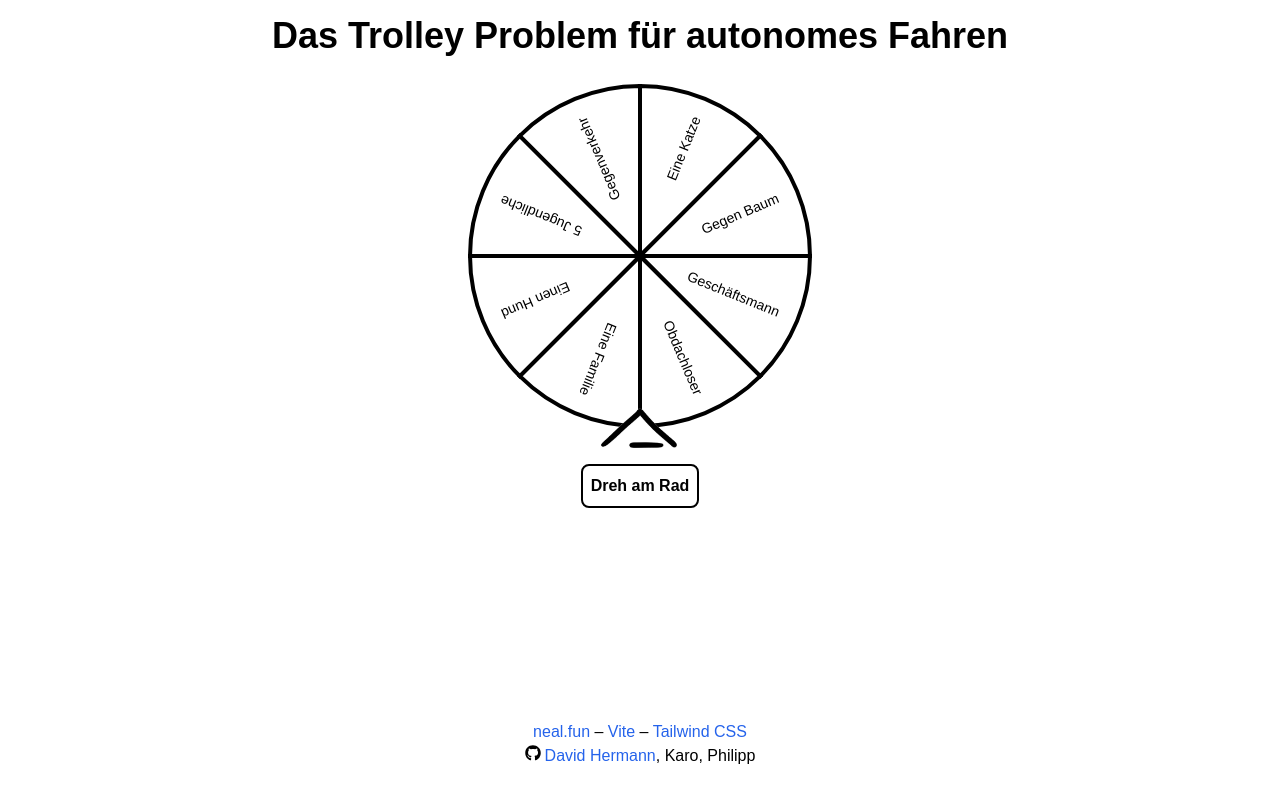
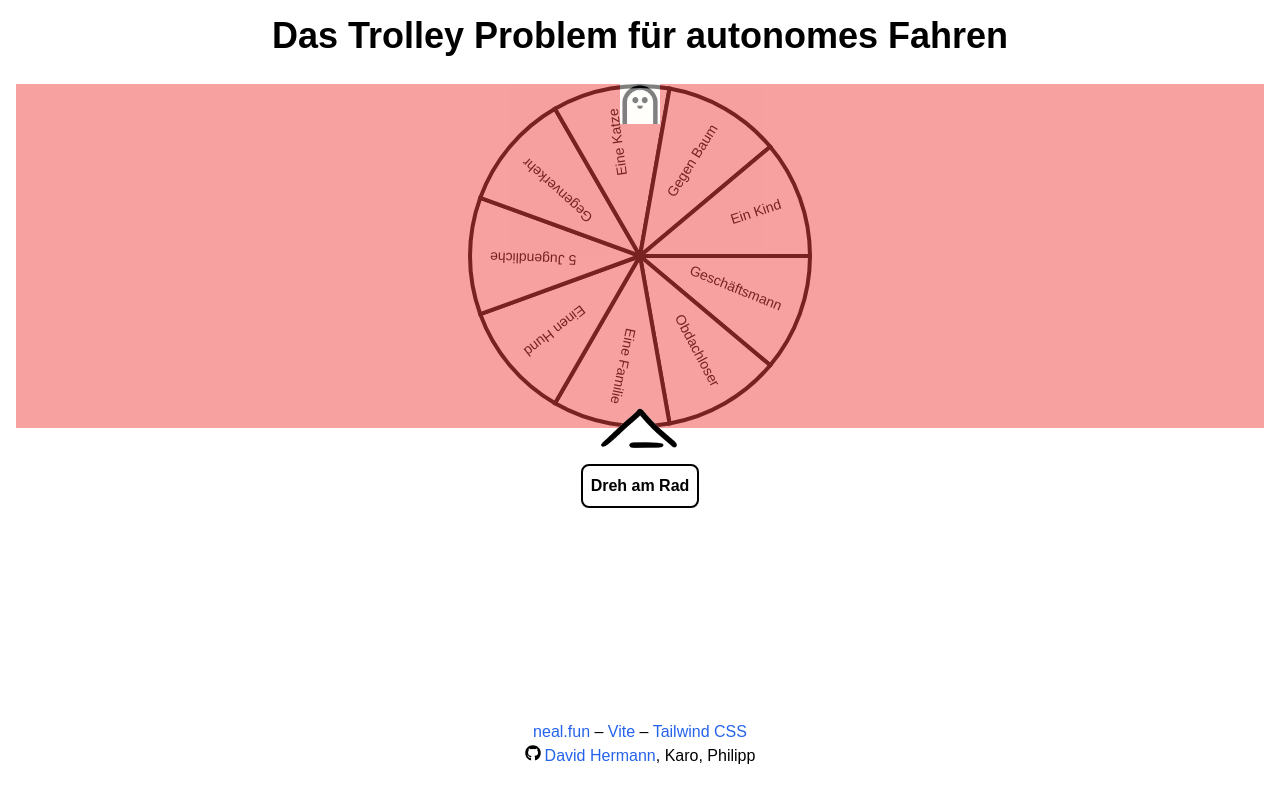
Before and after one commit to david-stefan-hermann/trolley-problem, a React (Vite) app in the folder trolley-problem-frontend/: page /spin in a window 1280 px wide. Built offline with nearby package versions, Linux system fonts and the light colour scheme; a web font is replaced by a local one.

Commit message:
save - not complete

```diff
--- a/trolley-problem-frontend/src/components/fortunewheel/FortuneWheel.jsx
+++ b/trolley-problem-frontend/src/components/fortunewheel/FortuneWheel.jsx
@@ -6,6 +6,7 @@ import Button from '../input_elements/Button'
 import segments, { message } from './fortune_wheel_data'
 
 import IconArrowUp from '../../assets/icons/icon-arrow-up.png'
+import Icon from '/icon-512.png'
 
 import confetti from 'canvas-confetti'
 
@@ -80,9 +81,17 @@ function FortuneWheel() {
         <div className="w-full flex flex-col text-center items-center">
             <canvas ref={canvasRef} className='hidden'></canvas> {/* Setup canvas for confetti */}
 
-            <div className='w-full flex-col flex items-center pt-4 overflow-hidden'>
+            <div className='w-full flex-col flex items-center mt-4 overflow-hidden relative'>
                 <div className='w-full flex flex-col items-center' style={{ transform: `rotate(${degree}deg)`, transition: wheelSpinning ? 'transform 3s ease-out' : 'none' }}>
                     <CircleSegments segments={segments} />
+                </div>
+                <div className='w-full h-auto flex flex-col items-center bg-red-500 opacity-50 absolute top-0 right-0 bottom-0 left-0'>
+                    <img
+                        src={Icon}
+                        alt="Outcome Illustration"
+                        className="h-10"
+                        onError={(e) => e.target.src = <p>^</p>} // Check if the image can be displayed
+                    />
                 </div>
             </div>
 
--- a/trolley-problem-frontend/src/components/fortunewheel/fortune_wheel_data.js
+++ b/trolley-problem-frontend/src/components/fortunewheel/fortune_wheel_data.js
@@ -31,6 +31,10 @@ const segments = [
         label: 'Gegen Baum',
         text: 'bist gegen einen Baum gefahren.'
     },
+    {
+        label: 'Ein Kind',
+        text: 'hast ein Kind überfahren lassen.'
+    },
     // Add more segments as needed
 ]
 
```
